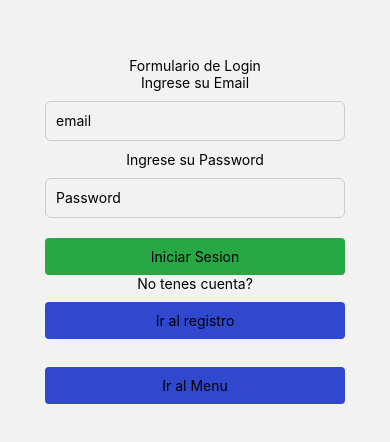
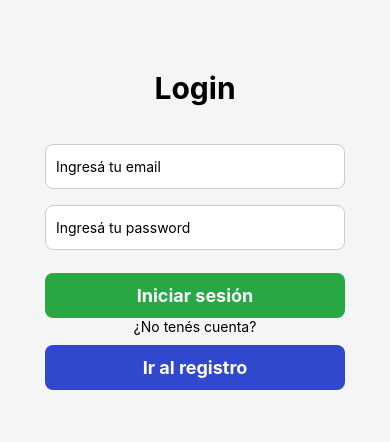
Before and after one commit to fmele-pixel/BMM-RN, a React Native app: screen /Login in a window 390 px wide. Shown: the part 192-634 px from the top of the page. Built offline with nearby package versions, Linux system fonts and the light colour scheme.

Commit message:
style de login y register

```diff
--- a/src/screen/login/login.js
+++ b/src/screen/login/login.js
@@ -37,25 +37,43 @@ function Login(props) {
 
     return (
         <View style={styles.container}>
-            <Text>Formulario de Login</Text>
-            <Text style={styles.texto}>Ingrese su Email</Text>
-            <TextInput  style={styles.inputStyle}
+
+    <Text style={styles.title}>Login</Text>
+
+    <TextInput
+        style={styles.inputStyle}
+        placeholder="Ingresá tu email"
         keyboardType="email-address"
-                placeholder="email"
+        value={email}
         onChangeText={text => setEmail(text)}
-                value={email}></TextInput>
-            <Text style={styles.texto}>Ingrese su Password</Text>
-            <TextInput style={styles.inputStyle}
-             keyboardType="default"
-                placeholder="Password"
+    />
+
+    <TextInput
+        style={styles.inputStyle}
+        placeholder="Ingresá tu password"
         secureTextEntry={true}
+        value={password}
         onChangeText={text => setPassword(text)}
-                value={password}></TextInput>
-            <Pressable style={styles.clickeableForm} onPress={() => onSubmit(email, password)}><Text style={styles.textoBoton}>Iniciar Sesion</Text></Pressable>
-            <Text>No tenes cuenta?</Text>
-            <Pressable style={styles.clickeable} onPress={() => props.navigation.navigate("Register")}><Text style={styles.texto}>Ir al registro</Text></Pressable>
-            <br></br>
-            <Pressable style={styles.clickeable} onPress={() => props.navigation.navigate("HomeMenu")}><Text style={styles.texto}>Ir al Menu</Text></Pressable>
+    />
+
+    <Pressable
+        style={styles.clickeableForm}
+        onPress={() => onSubmit(email, password)}
+    >
+        <Text style={styles.textoBoton}>Iniciar sesión</Text>
+    </Pressable>
+
+    <Text style={styles.textoSecundario}>
+        ¿No tenés cuenta?
+    </Text>
+
+    <Pressable
+        style={styles.clickeable}
+        onPress={() => props.navigation.navigate("Register")}
+    >
+        <Text style={styles.textoBoton}>Ir al registro</Text>
+    </Pressable>
+
 </View>
     )
 
@@ -65,36 +83,58 @@ const styles = StyleSheet.create({
         flex: 1,
         justifyContent: "center",
         alignItems: "center",
-    padding: 20
+        padding: 20,
+        backgroundColor: "#f5f5f5",
+    },
+
+    title: {
+        fontSize: 30,
+        fontWeight: "bold",
+        marginBottom: 30,
+        color: "#000",
+    },
+
+    texto: {
+        width: 300,
+        fontSize: 16,
+        marginBottom: 5,
+        color: "#000",
     },
 
     inputStyle: {
         width: 300,
-    height: 40,
+        height: 45,
         borderWidth: 1,
         borderColor: "#ccc",
-    borderRadius: 6,
+        borderRadius: 8,
+        backgroundColor: "#fff",
         paddingHorizontal: 10,
-    marginVertical: 10
+        marginVertical: 8,
+    },
+
+    clickeableForm: {
+        width: 300,
+        backgroundColor: "#28a745",
+        padding: 12,
+        borderRadius: 8,
+        alignItems: "center",
+        marginTop: 15,
     },
 
     clickeable: {
         width: 300,
         backgroundColor: "#3048ce",
-    padding: 10,
-    borderRadius: 4,
+        padding: 12,
+        borderRadius: 8,
         alignItems: "center",
-    marginTop: 10
+        marginTop: 10,
     },
 
-clickeableForm: {
-    width: 300,
-    backgroundColor: "#28a745",
-    padding: 10,
-    borderRadius: 4,
-    alignItems: "center",
-    marginTop: 10
-}
-})
+    textoBoton: {
+        color: "#fff",
+        fontSize: 18,
+        fontWeight: "bold",
+    },
+});
 
 export default Login
--- a/src/screen/register/register.js
+++ b/src/screen/register/register.js
@@ -1,6 +1,7 @@
 import React, { useState } from "react";
 import {View, Text, TextInput, Pressable, StyleSheet} from "react-native";
 import { auth } from "../../firebase/config";
+
 
 
 export default function Register() {
@@ -8,6 +9,8 @@ export default function Register() {
     const [email, setEmail] = useState("");
     const [username, setUsername] = useState("");
     const [password, setPassword] = useState("");
+    const [register, setRegister] = useState(false);
+    const [registerError, setRegisterError] = useState("");
 
     function onSubmit (email, pass) {
    auth.createUserWithEmailAndPassword(email, pass)
@@ -70,3 +73,55 @@ export default function Register() {
         </View>
     );
 }
+const styles = StyleSheet.create({
+    container: {
+        flex: 1,
+        justifyContent: "center",
+        alignItems: "center",
+        padding: 20,
+        backgroundColor: "#f5f5f5",
+    },
+
+    title: {
+        fontSize: 30,
+        fontWeight: "bold",
+        marginBottom: 30,
+        color: "#000000",
+    },
+
+    input: {
+        width: 300,
+        height: 45,
+        borderWidth: 1,
+        borderColor: "#ccc",
+        borderRadius: 8,
+        backgroundColor: "#fff",
+        paddingHorizontal: 10,
+        marginVertical: 8,
+    },
+
+    button: {
+        width: 300,
+        backgroundColor: "#28a745",
+        padding: 12,
+        borderRadius: 8,
+        alignItems: "center",
+        marginTop: 15,
+    },
+
+    buttonText: {
+        color: "#fff",
+        fontSize: 18,
+        fontWeight: "bold",
+    },
+
+    infoBox: {
+        width: 300,
+        marginTop: 25,
+        padding: 10,
+        borderWidth: 1,
+        borderColor: "#ddd",
+        borderRadius: 8,
+        backgroundColor: "#fff",
+    },
+});
```
Lines whose indentation alone changed are shown as unchanged.
